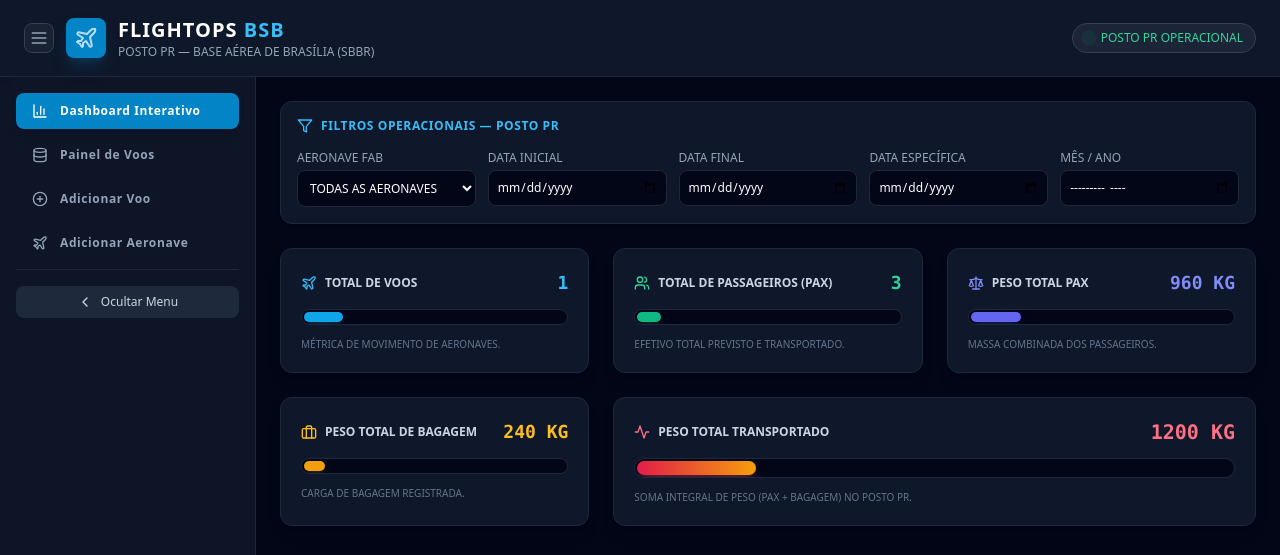
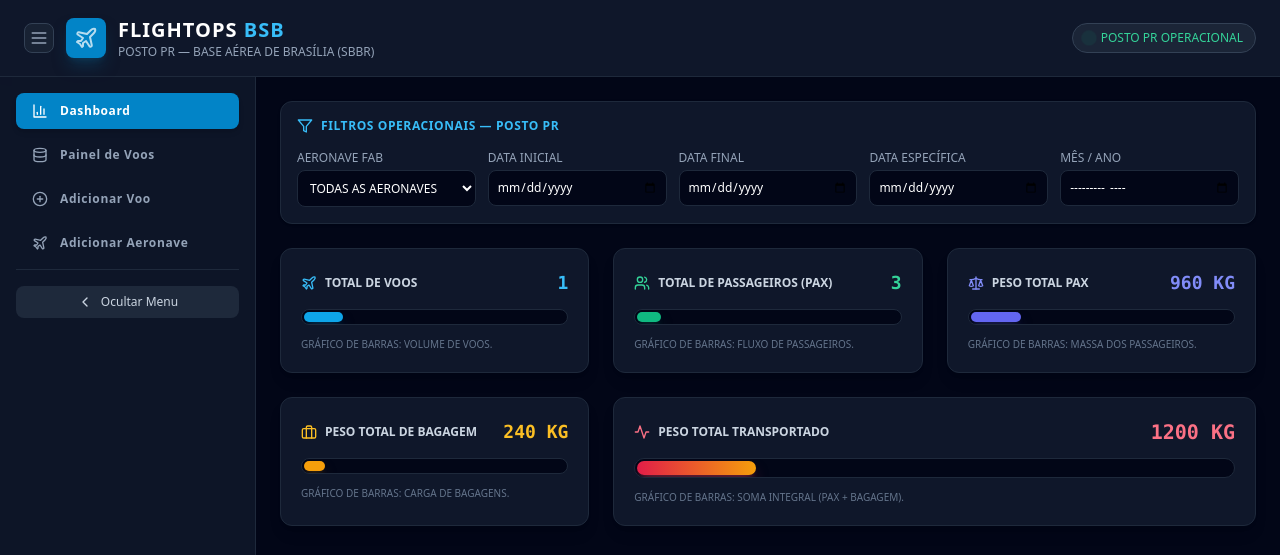
Before and after one commit to caiomecfab-stack/flightops-bsb, a React (Vite) app: page / in a window 1280 px wide. Shown: the top 555 px of the page. Built offline with nearby package versions, Linux system fonts and the light colour scheme.

Commit message:
Update App.jsx

```diff
--- a/src/App.jsx
+++ b/src/App.jsx
@@ -151,7 +151,7 @@ export default function App() {
     return matchAircraft && matchStartDate && matchEndDate && matchDate && matchMonthYear;
   });
 
-  // Métricas exatas para o Dashboard
+  // Métricas para o Dashboard
   const totalFlightsCount = filteredFlights.length;
   const totalPaxAll = filteredFlights.reduce((acc, f) => acc + (f.originalList.length || 0), 0);
   const totalPaxWeightAll = filteredFlights.reduce((acc, f) => acc + f.paxWeight, 0);
@@ -197,7 +197,7 @@ export default function App() {
               className={`flex items-center space-x-3 px-4 py-2.5 rounded-lg text-xs font-semibold tracking-wider transition-all ${activeTab === 'dashboard' ? 'bg-sky-600 text-white shadow-md' : 'text-slate-400 hover:bg-slate-800 hover:text-slate-200'}`}
             >
               <BarChart3 className="w-4 h-4" />
-              <span>Dashboard Interativo</span>
+              <span>Dashboard</span>
             </button>
 
             <button
@@ -315,7 +315,7 @@ export default function App() {
             </div>
           </div>
 
-          {/* DASHBOARD PROFISSIONAL E INTERATIVO COM GRÁFICOS DE BARRA */}
+          {/* DASHBOARD COM GRÁFICO DE BARRAS PARA CADA INFORMAÇÃO */}
           {activeTab === 'dashboard' && (
             <div className="space-y-6">
               <div className="grid grid-cols-1 md:grid-cols-2 lg:grid-cols-3 gap-6">
@@ -329,7 +329,7 @@ export default function App() {
                   <div className="w-full bg-slate-950 rounded-full h-4 overflow-hidden p-0.5 border border-slate-800">
                     <div className="bg-sky-500 h-full rounded-full transition-all duration-500 shadow-lg shadow-sky-500/50" style={{ width: `${Math.min(100, totalFlightsCount * 15)}%` }}></div>
                   </div>
-                  <p className="text-[10px] text-slate-500">MÉTRICA DE MOVIMENTO DE AERONAVES.</p>
+                  <p className="text-[10px] text-slate-500">GRÁFICO DE BARRAS: VOLUME DE VOOS.</p>
                 </div>
 
                 {/* 2. Total de Passageiros (PAX) */}
@@ -341,7 +341,7 @@ export default function App() {
                   <div className="w-full bg-slate-950 rounded-full h-4 overflow-hidden p-0.5 border border-slate-800">
                     <div className="bg-emerald-500 h-full rounded-full transition-all duration-500 shadow-lg shadow-emerald-500/50" style={{ width: `${Math.min(100, totalPaxAll * 3)}%` }}></div>
                   </div>
-                  <p className="text-[10px] text-slate-500">EFETIVO TOTAL PREVISTO E TRANSPORTADO.</p>
+                  <p className="text-[10px] text-slate-500">GRÁFICO DE BARRAS: FLUXO DE PASSAGEIROS.</p>
                 </div>
 
                 {/* 3. Peso Total PAX */}
@@ -353,7 +353,7 @@ export default function App() {
                   <div className="w-full bg-slate-950 rounded-full h-4 overflow-hidden p-0.5 border border-slate-800">
                     <div className="bg-indigo-500 h-full rounded-full transition-all duration-500 shadow-lg shadow-indigo-500/50" style={{ width: `${Math.min(100, totalPaxWeightAll / 50)}%` }}></div>
                   </div>
-                  <p className="text-[10px] text-slate-500">MASSA COMBINADA DOS PASSAGEIROS.</p>
+                  <p className="text-[10px] text-slate-500">GRÁFICO DE BARRAS: MASSA DOS PASSAGEIROS.</p>
                 </div>
 
                 {/* 4. Peso Total de Bagagem */}
@@ -365,7 +365,7 @@ export default function App() {
                   <div className="w-full bg-slate-950 rounded-full h-4 overflow-hidden p-0.5 border border-slate-800">
                     <div className="bg-amber-500 h-full rounded-full transition-all duration-500 shadow-lg shadow-amber-500/50" style={{ width: `${Math.min(100, totalBagWeightAll / 30)}%` }}></div>
                   </div>
-                  <p className="text-[10px] text-slate-500">CARGA DE BAGAGEM REGISTRADA.</p>
+                  <p className="text-[10px] text-slate-500">GRÁFICO DE BARRAS: CARGA DE BAGAGENS.</p>
                 </div>
 
                 {/* 5. Peso Total Transportado */}
@@ -377,7 +377,7 @@ export default function App() {
                   <div className="w-full bg-slate-950 rounded-full h-5 overflow-hidden p-0.5 border border-slate-800">
                     <div className="bg-gradient-to-r from-rose-600 to-amber-500 h-full rounded-full transition-all duration-500 shadow-lg shadow-rose-500/50" style={{ width: `${Math.min(100, totalWeightAll / 60)}%` }}></div>
                   </div>
-                  <p className="text-[10px] text-slate-500">SOMA INTEGRAL DE PESO (PAX + BAGAGEM) NO POSTO PR.</p>
+                  <p className="text-[10px] text-slate-500">GRÁFICO DE BARRAS: SOMA INTEGRAL (PAX + BAGAGEM).</p>
                 </div>
 
               </div>
```
